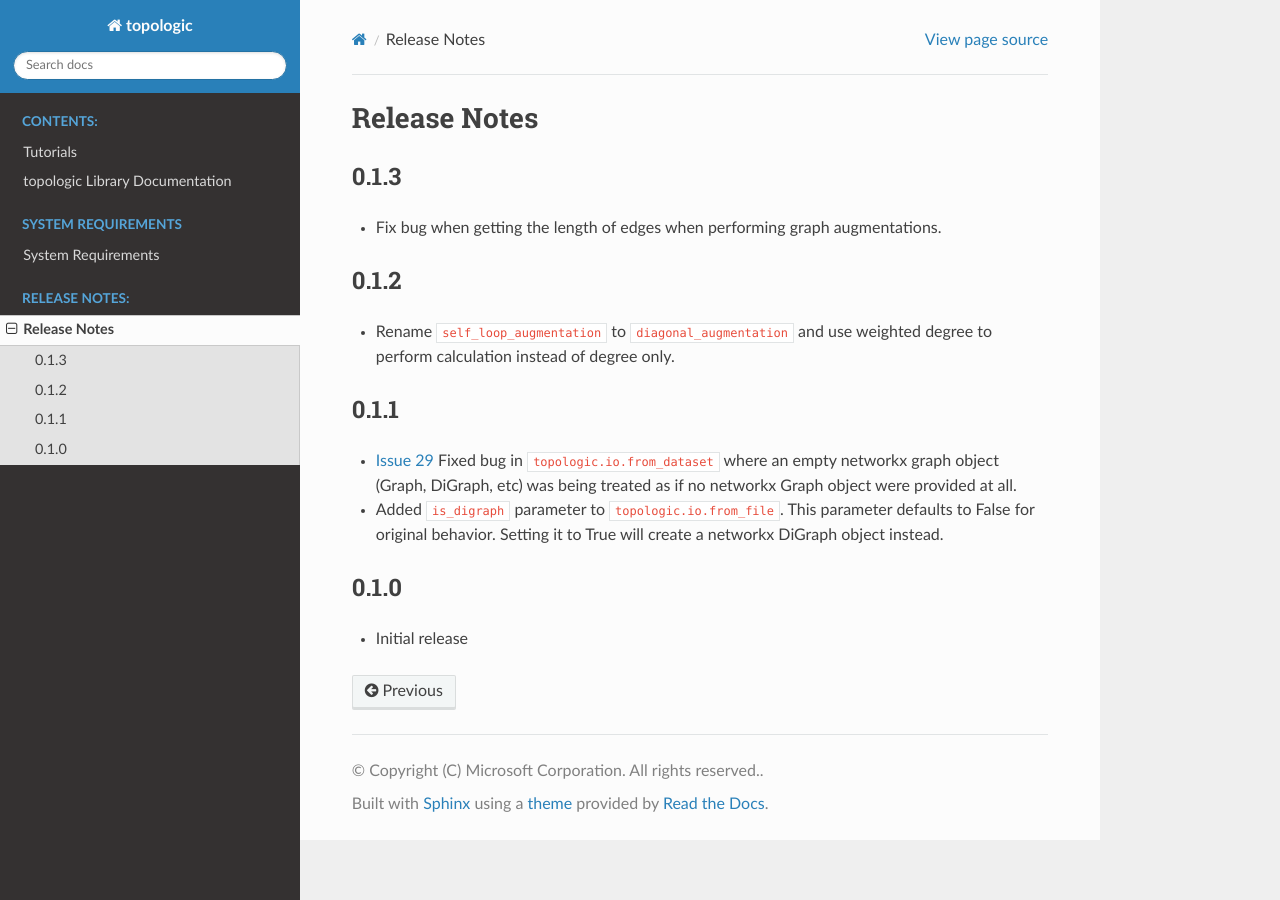
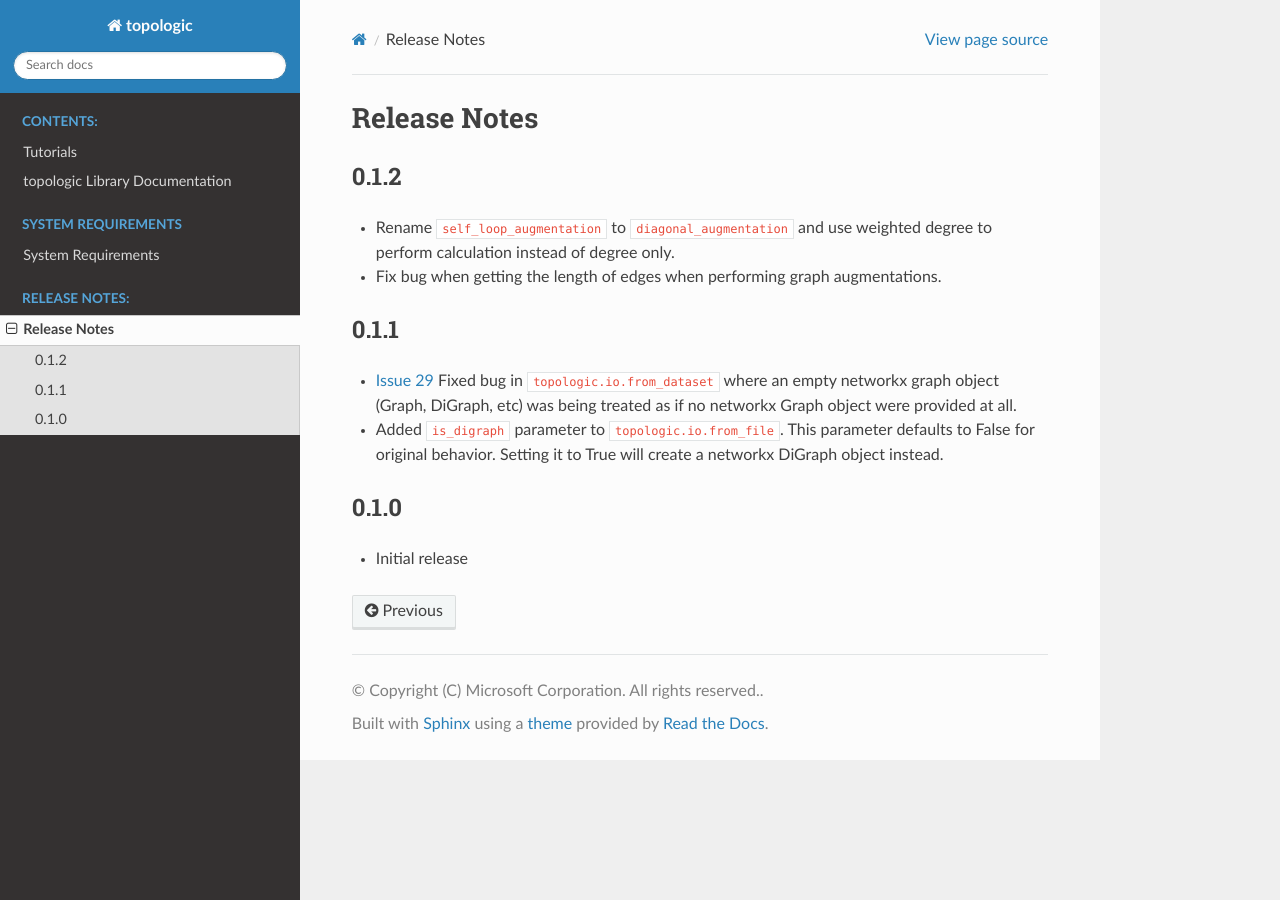
Before and after one commit to microsoft/topologic, a Sphinx documentation site: the page built from docs/release_notes.md, in a window 1280 px wide. Built offline with Sphinx 7.4.7 and the Read the Docs theme 2.0.0, drawn with Linux system fonts in a browser that asks for light colours.

Commit message:
Update release notes for graph augmentation length error

```diff
--- a/docs/release_notes.md
+++ b/docs/release_notes.md
@@ -1,8 +1,7 @@
 # Release Notes
-## 0.1.3
-- Fix bug when getting the length of edges when performing graph augmentations.
 ## 0.1.2
 - Rename `self_loop_augmentation` to `diagonal_augmentation` and use weighted degree to perform calculation instead of degree only.
+- Fix bug when getting the length of edges when performing graph augmentations.
 ## 0.1.1
 - [Issue 29](https://github.com/microsoft/topologic/issues/29) Fixed bug in `topologic.io.from_dataset` where an empty networkx graph object (Graph, DiGraph, etc) was being treated as if no networkx Graph object were provided at all.
 - Added `is_digraph` parameter to `topologic.io.from_file`. This parameter defaults to False for original behavior. Setting it to True will create a networkx DiGraph object instead.
```
